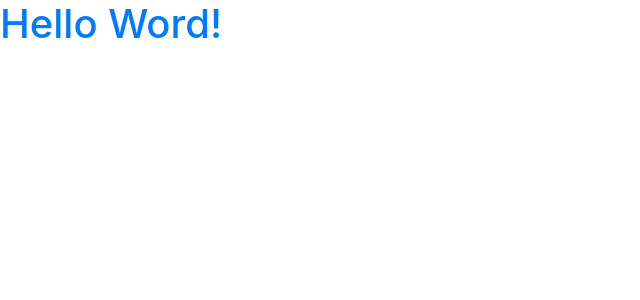
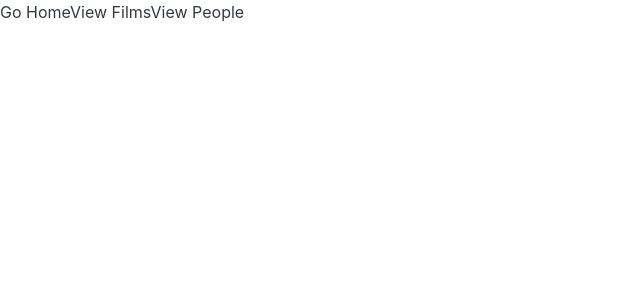
Before and after one commit to phillipjhl/Ghibli-Router-App, a React (Create React App) app: page / in a window 1280 px wide. Shown: the top 300 px of the page, without its empty margins (0-640 px from the left). Built offline with nearby package versions, Linux system fonts and the light colour scheme.

Commit message:
added links

```diff
--- a/src/components/App.jsx
+++ b/src/components/App.jsx
@@ -7,7 +7,9 @@ class App extends Component {
         return (
         <Router>
             <Fragment>
-                <h1 className="text-primary">Hello Word!</h1>
+                <Link to='/' className="text-dark" >Go Home</Link>
+                <Link to='/films' className="text-dark" >View Films</Link>
+                <Link to='/people' className="text-dark" >View People</Link>
             </Fragment>
         </Router>
         );
```
